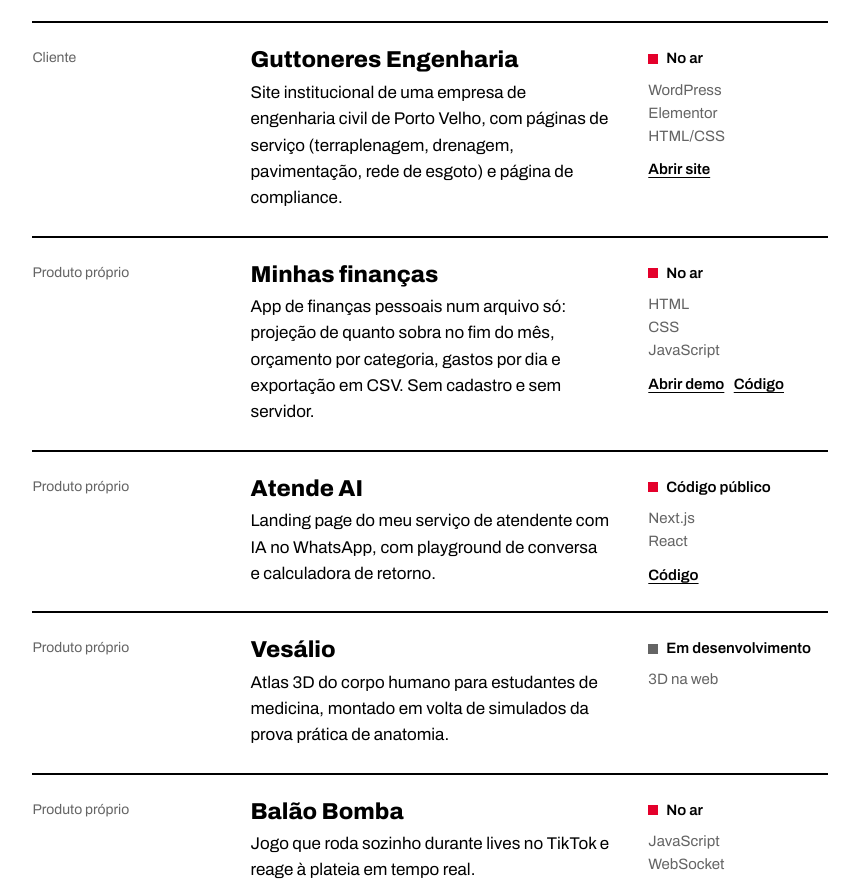
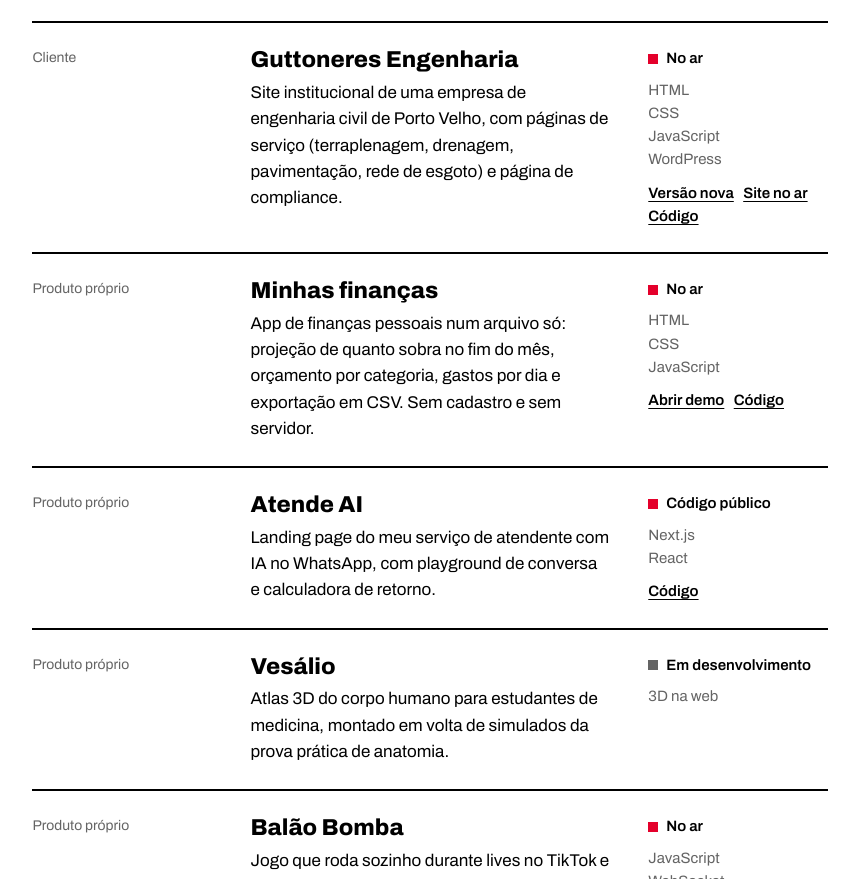
Before and after one commit to Kenzokishi/Kenzokishi.github.io, a plain HTML site: page index.html in a window 1280 px wide. Shown: the part 3084-3963 px from the top of the page, without its empty margins (368-1227 px from the left). Drawn offline with Linux system fonts and the light colour scheme.

Commit message:
Guttoneres

```diff
--- a/index.html
+++ b/index.html
@@ -232,7 +232,7 @@ const P = [
  {fig:"",kind:{pt:"Cliente",en:"Client"},name:"Guttoneres Engenharia",
   d:{pt:"Site institucional de uma empresa de engenharia civil de Porto Velho, com páginas de serviço (terraplenagem, drenagem, pavimentação, rede de esgoto) e página de compliance.",
      en:"Institutional site for a civil-engineering company in Porto Velho, with service pages (earthworks, drainage, paving, sewer networks) and a compliance page."},
-  st:"on",stT:{pt:"No ar",en:"Live"},stack:["WordPress","Elementor","HTML/CSS"],links:[["https://guttoneres.com.br",{pt:"Abrir site",en:"Open site"}]]},
+  st:"on",stT:{pt:"No ar",en:"Live"},stack:["HTML","CSS","JavaScript","WordPress"],links:[["https://kenzokishi.github.io/guttoneres-site/",{pt:"Versão nova",en:"New version"}],["https://guttoneres.com.br",{pt:"Site no ar",en:"Live site"}],["https://github.com/Kenzokishi/guttoneres-site",{pt:"Código",en:"Code"}]]},
  {fig:"",kind:{pt:"Produto próprio",en:"Own product"},name:"Minhas finanças",
   d:{pt:"App de finanças pessoais num arquivo só: projeção de quanto sobra no fim do mês, orçamento por categoria, gastos por dia e exportação em CSV. Sem cadastro e sem servidor.",
      en:"Personal finance app in a single file: end-of-month projection, budgets per category, daily spending and CSV export. No sign-up, no server."},
```
